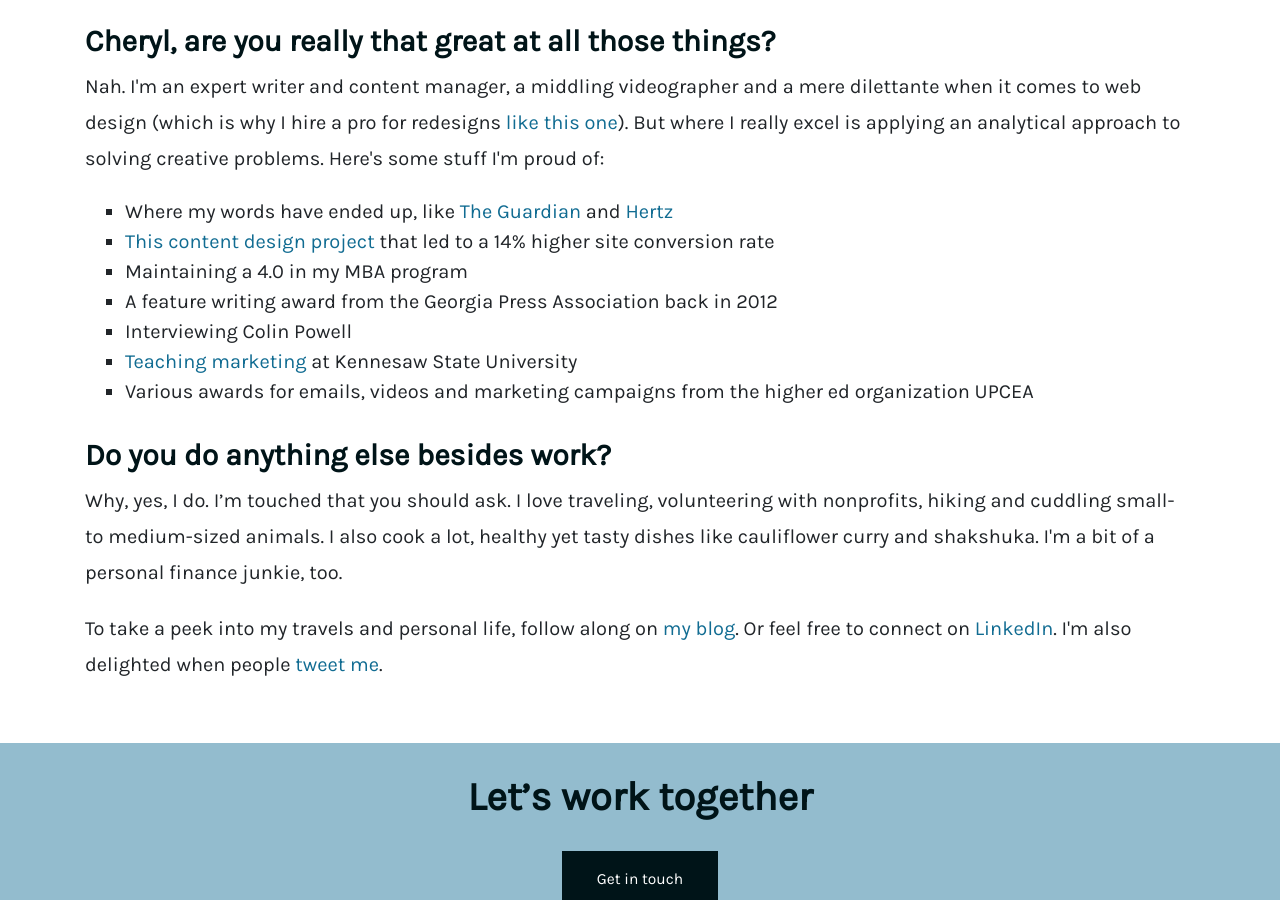
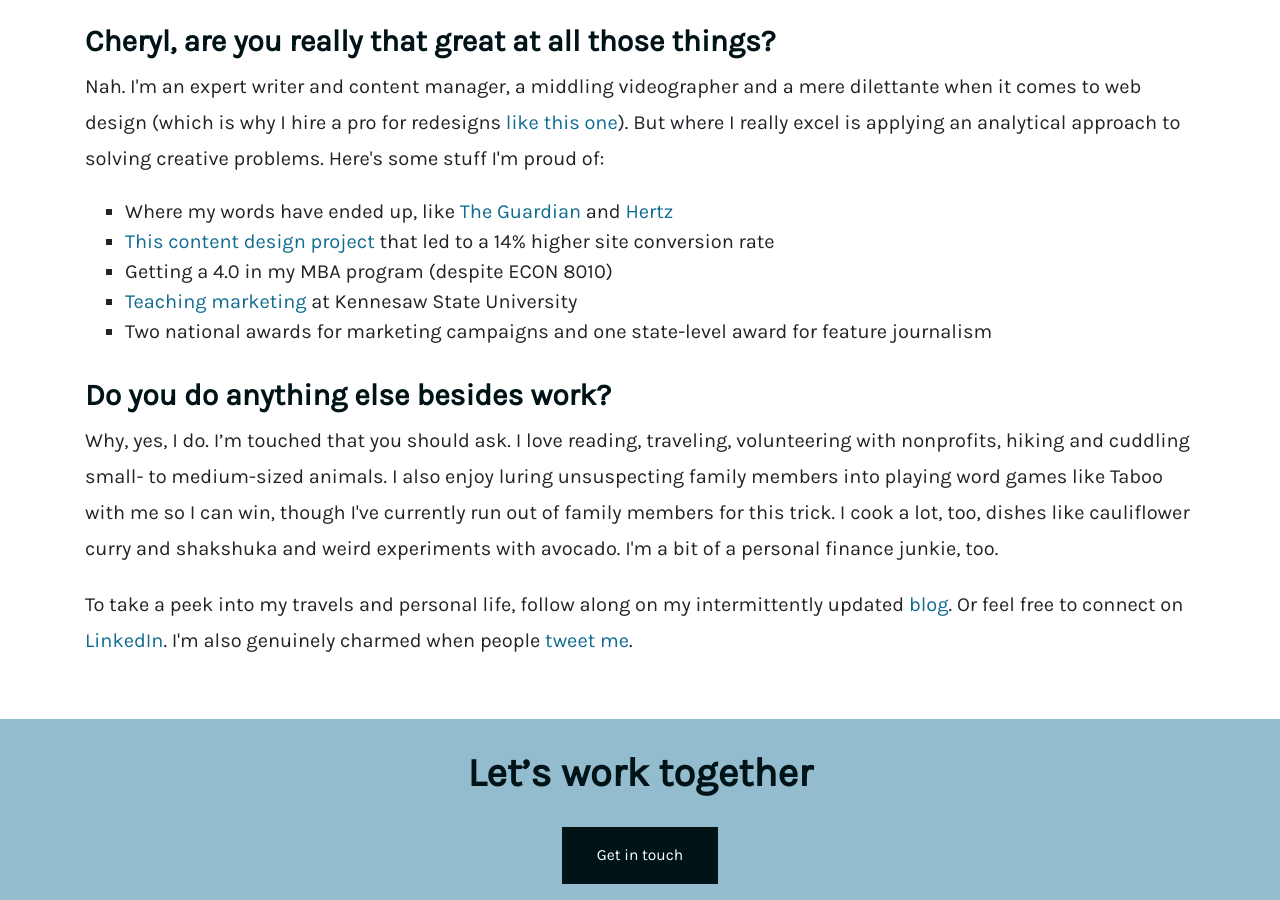
Before and after one commit to crodewig/crodewig.github.io, a Jekyll site: the page built from about.html, in a window 1280 px wide and 900 px high, scrolled down 871 px. Built offline with Jekyll 4.4.1, drawn with Linux system fonts in a browser that asks for light colours.

Commit message:
Update about.html
Updating hobbies and awards

```diff
--- a/about.html
+++ b/about.html
@@ -47,21 +47,19 @@ h1: At heart, I'm a storyteller.
         target="_blank">Hertz</a></li>
     <li><a href="/portfolio/content-design">This content design project</a> that led to a 14% higher site conversion
       rate</li>
-    <li>Maintaining a 4.0 in my MBA program</li>
-    <li>A feature writing award from the Georgia Press Association back in 2012</li>
-    <li>Interviewing Colin Powell</li>
+    <li>Getting a 4.0 in my MBA program (despite ECON 8010)</li>
     <li><a href="https://www.ratemyprofessors.com/ShowRatings.jsp?tid=2292393" target="_blank">Teaching marketing</a> at
       Kennesaw State University</li>
-    <li>Various awards for emails, videos and marketing campaigns from the higher ed organization UPCEA</li>
+    <li>Two national awards for marketing campaigns and one state-level award for feature journalism</li>
   </ul>
 </section>
 
 <section class="container my-4">
   <h2 class="h4">Do you do anything else besides work?</h2>
-  <p>Why, yes, I do. I’m touched that you should ask. I love traveling, volunteering with nonprofits, hiking and
-    cuddling small- to medium-sized animals. I also cook a lot, healthy yet tasty dishes like cauliflower curry and
-    shakshuka. I'm a bit of a personal finance junkie, too.</p>
-  <p>To take a peek into my travels and personal life, follow along on <a href="/blog">my blog</a>. Or feel free to
-    connect on <a href="https://www.linkedin.com/in/cherylrodewig/" target="_blank">LinkedIn</a>. I'm also delighted
+  <p>Why, yes, I do. I’m touched that you should ask. I love reading, traveling, volunteering with nonprofits, hiking and
+    cuddling small- to medium-sized animals. I also enjoy luring unsuspecting family members into playing word games like Taboo with me so I can win, though I've currently run out of family members for this trick. I cook a lot, too, dishes like cauliflower curry and
+    shakshuka and weird experiments with avocado. I'm a bit of a personal finance junkie, too.</p>
+  <p>To take a peek into my travels and personal life, follow along on my intermittently updated <a href="/blog">blog</a>. Or feel free to
+    connect on <a href="https://www.linkedin.com/in/cherylrodewig/" target="_blank">LinkedIn</a>. I'm also genuinely charmed
     when people <a href="https://twitter.com/CherylRodewig" target="_blank">tweet me</a>.</p>
 </section>
```
